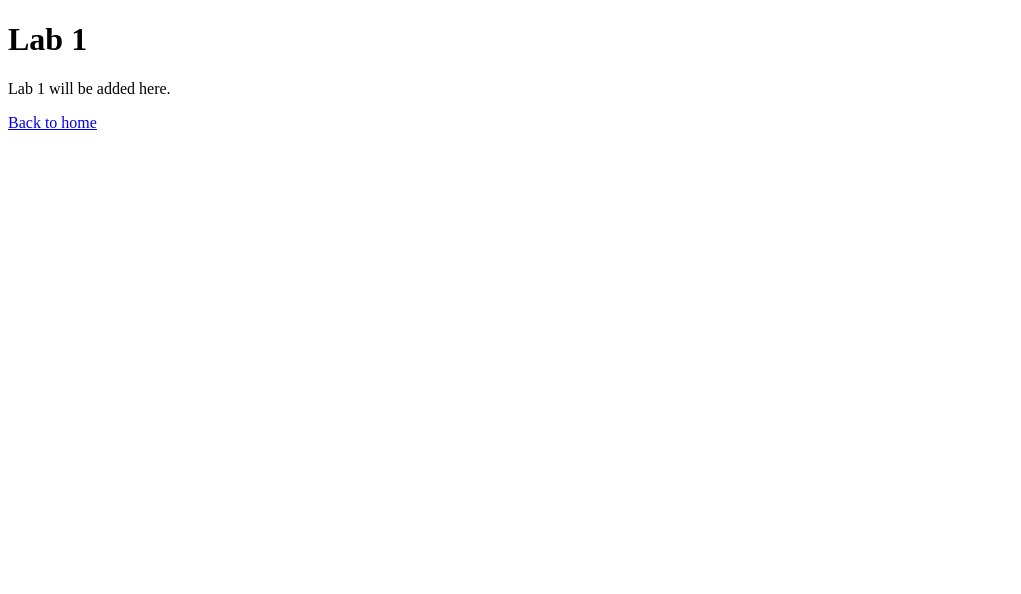
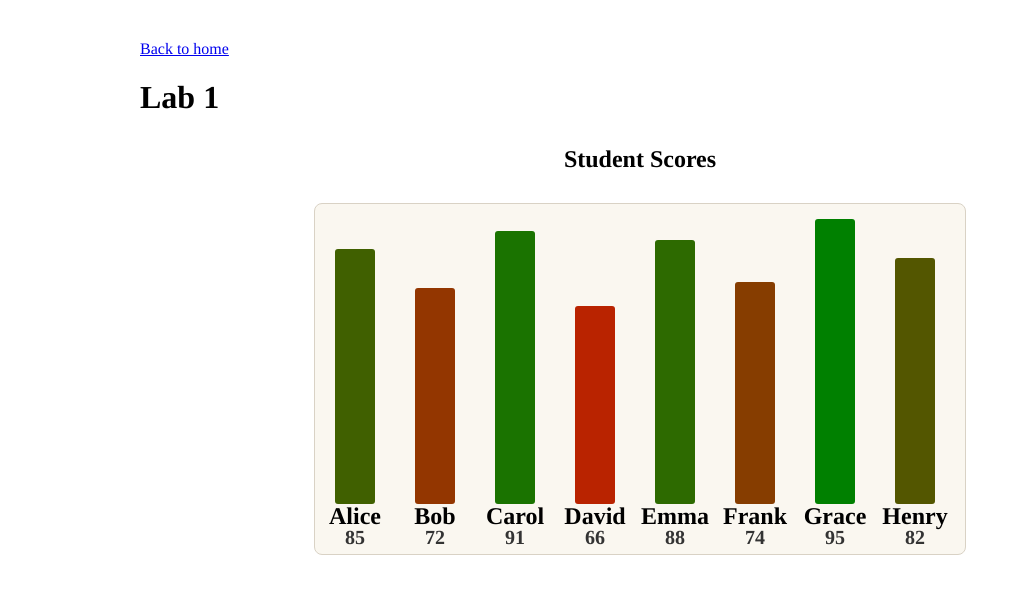
Before and after one commit to yebiaz/stats401-labs, a plain HTML site: page lab1/index.html in a window 1280 px wide. Shown: the whole page, without its empty margins (0-1021 px from the left). Drawn offline with nearby package versions, Linux system fonts and the light colour scheme.

Commit message:
Add files via upload

```diff
--- a/lab1/index.html
+++ b/lab1/index.html
@@ -3,25 +3,25 @@
 <html lang="en">
 
     <head>
-
         <meta charset="UTF-8">
-
-    <title>Lab 1</title>
+        <meta name="viewport" content="width=device-width, initial-scale=1.0">
+        <title>STATS 401 Labs</title>
+        <link rel="stylesheet" href="../css/style.css">
 
     </head>
 
     <body>
 
-    <h1>Lab 1</h1>
-
-    <p>
-        Lab 1 will be added here.
-    </p>
-
         <a href="../index.html">
             Back to home
         </a>
 
+        <h1>Lab 1</h1>
+
+        <h2>Student Scores<h2>
+        <div id="chart"></div>
+
+        <script src="https://cdn.jsdelivr.net/npm/d3@7"></script>
+        <script src="../js/main.js"></script>
     </body>
-
 </html>
```
Lines whose indentation alone changed are shown as unchanged.
